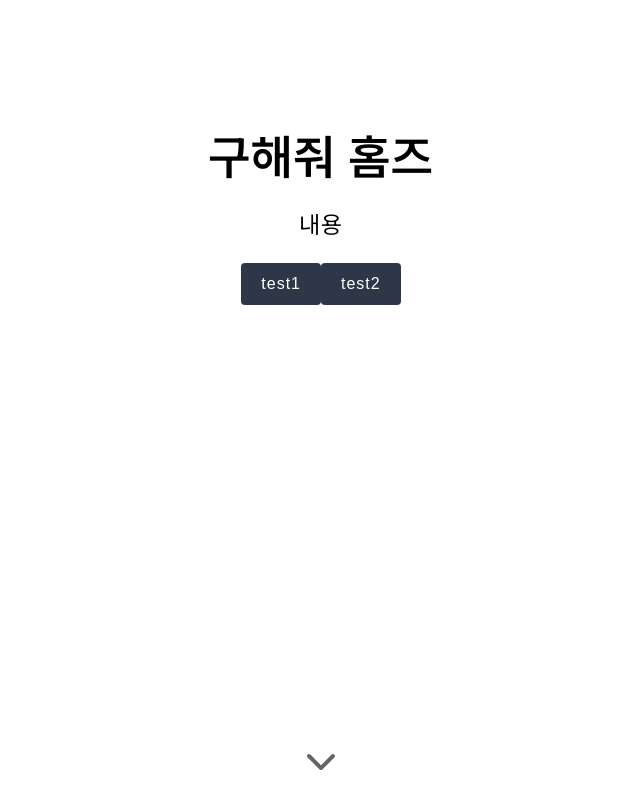
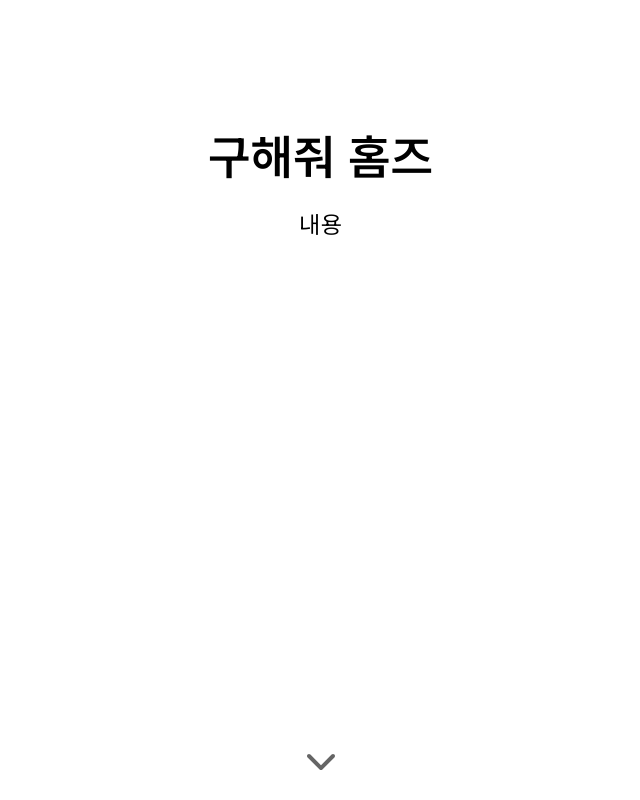
Before and after one commit to kimdw524/WhereIsMyHome, a Vue app: page / in a window 1280 px wide. Shown: the whole page, without its empty margins (319-959 px from the left). Built offline with nearby package versions, Linux system fonts and the light colour scheme.

Commit message:
refactor: Main -> Intro 이름 변경

```diff
--- a/src/App.vue
+++ b/src/App.vue
@@ -1,7 +1,7 @@
 <script setup>
-import Main from './pages/Main.vue';
+import Intro from './pages/Intro.vue';
 </script>
 
 <template>
-  <Main></Main>
+  <Intro />
 </template>
--- a/src/pages/Main.vue
+++ b/src/pages/Intro.vue
@@ -5,8 +5,8 @@
     <div :class="$style.title">구해줘 홈즈</div>
     <div :class="$style.body">내용</div>
     <div>
-      <button :class="$style.go">test1</button>
-      <button :class="$style.go">test2</button>
+      <!-- <button :class="$style.go">test1</button>
+      <button :class="$style.go">test2</button> -->
     </div>
     <div :class="$style.downIcon">
       <font-awesome-icon :icon="['fas', 'chevron-down']" />
```
